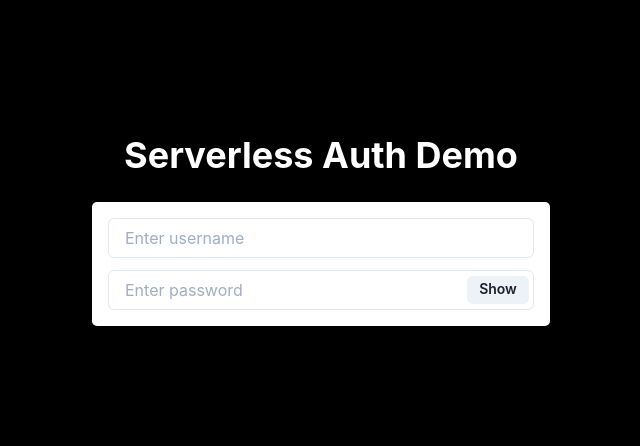
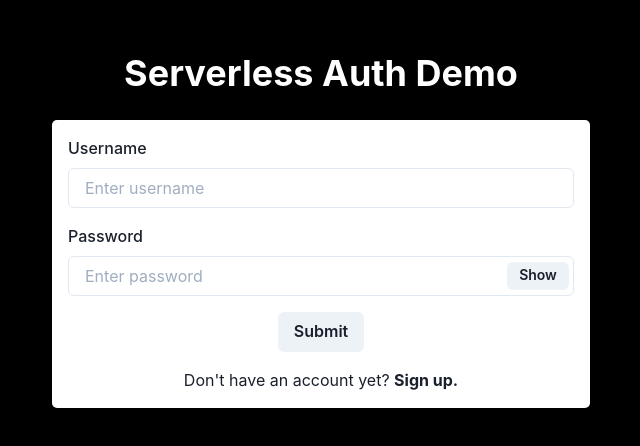
Before and after one commit to fahdikrie/pemfung212-serverless-fe, a Next.js app: page / in a window 1280 px wide. Shown: the part 170-616 px from the top of the page, without its empty margins (319-959 px from the left). Built offline with nearby package versions, Linux system fonts and the light colour scheme.

Commit message:
feat: campuraduk
- add .prettierignore
- finish LoginForm component UI
- init Profile component

```diff
--- a/components/LoginForm.tsx
+++ b/components/LoginForm.tsx
@@ -1,26 +1,66 @@
 import {
   Button,
+  FormControl,
+  FormErrorMessage,
+  FormLabel,
   Input,
   InputGroup,
   InputRightElement,
   Stack,
+  Text,
 } from '@chakra-ui/react';
+import Link from 'next/link';
 import { useState } from 'react';
+import { useForm } from 'react-hook-form';
+
+interface LoginFormData {
+  username: string;
+  password: string;
+}
 
 const LoginForm = () => {
+  const {
+    handleSubmit,
+    register,
+    formState: { errors, isSubmitting },
+  } = useForm<LoginFormData>();
   const [isShowingPassword, setShowingPassword] = useState(false);
   const handleClick = () => setShowingPassword((prev) => !prev);
 
+  const onSubmit = (data: LoginFormData) => {
+    console.log(data);
+  };
+
   return (
-    <Stack spacing={3} padding="1rem" background="white" borderRadius="5px">
-      <InputGroup size="md">
-        <Input pr="10rem" type="text" placeholder="Enter username" />
-      </InputGroup>
+    <Stack spacing={4} padding="1rem" background="white" borderRadius="5px">
+      <form onSubmit={handleSubmit(onSubmit)}>
+        <FormControl isInvalid={!!errors.username}>
+          <FormLabel htmlFor="username">Username</FormLabel>
           <InputGroup size="md">
             <Input
-          pr="10rem"
+              pr="15rem"
+              type="text"
+              placeholder="Enter username"
+              {...register('username', {
+                required: 'This is required',
+              })}
+            />
+          </InputGroup>
+          <FormErrorMessage>
+            {errors.username && errors.username.message}
+          </FormErrorMessage>
+        </FormControl>
+
+        <FormControl mt="1rem" isInvalid={!!errors.password}>
+          <FormLabel htmlFor="password">Password</FormLabel>
+          <InputGroup size="md">
+            <Input
+              pr="15rem"
               type={isShowingPassword ? 'text' : 'password'}
               placeholder="Enter password"
+              {...register('password', {
+                required: 'This is required',
+              })}
             />
             <InputRightElement width="4.5rem">
               <Button h="1.75rem" size="sm" onClick={handleClick}>
@@ -28,6 +68,28 @@ const LoginForm = () => {
               </Button>
             </InputRightElement>
           </InputGroup>
+          <FormErrorMessage>
+            {errors.password && errors.password.message}
+          </FormErrorMessage>
+        </FormControl>
+
+        <Button
+          isLoading={isSubmitting}
+          type="submit"
+          mx="auto"
+          d="block"
+          mt="1rem"
+        >
+          Submit
+        </Button>
+
+        <Text mt="1rem" textAlign="center">
+          Don&apos;t have an account yet?{' '}
+          <Text fontWeight="bold" cursor="pointer" d="inline">
+            <Link href="/sign-up">Sign up.</Link>
+          </Text>
+        </Text>
+      </form>
     </Stack>
   );
 };
--- /dev/null
+++ b/components/Profile.tsx
@@ -0,0 +1,5 @@
+const Profile = (): JSX.Element => {
+  return <></>;
+};
+
+export default Profile;
--- a/styles/global.css
+++ b/styles/global.css
@@ -17,7 +17,8 @@
   Remove list styles (bullets/numbers)
   in case you use it with normalize.css
 */
-ol, ul {
+ol,
+ul {
   list-style: none;
 }
 
```
Also changed, not shown: 1 other file (tests, documents, lock files or other folders). Lines whose indentation alone changed are shown as unchanged.
